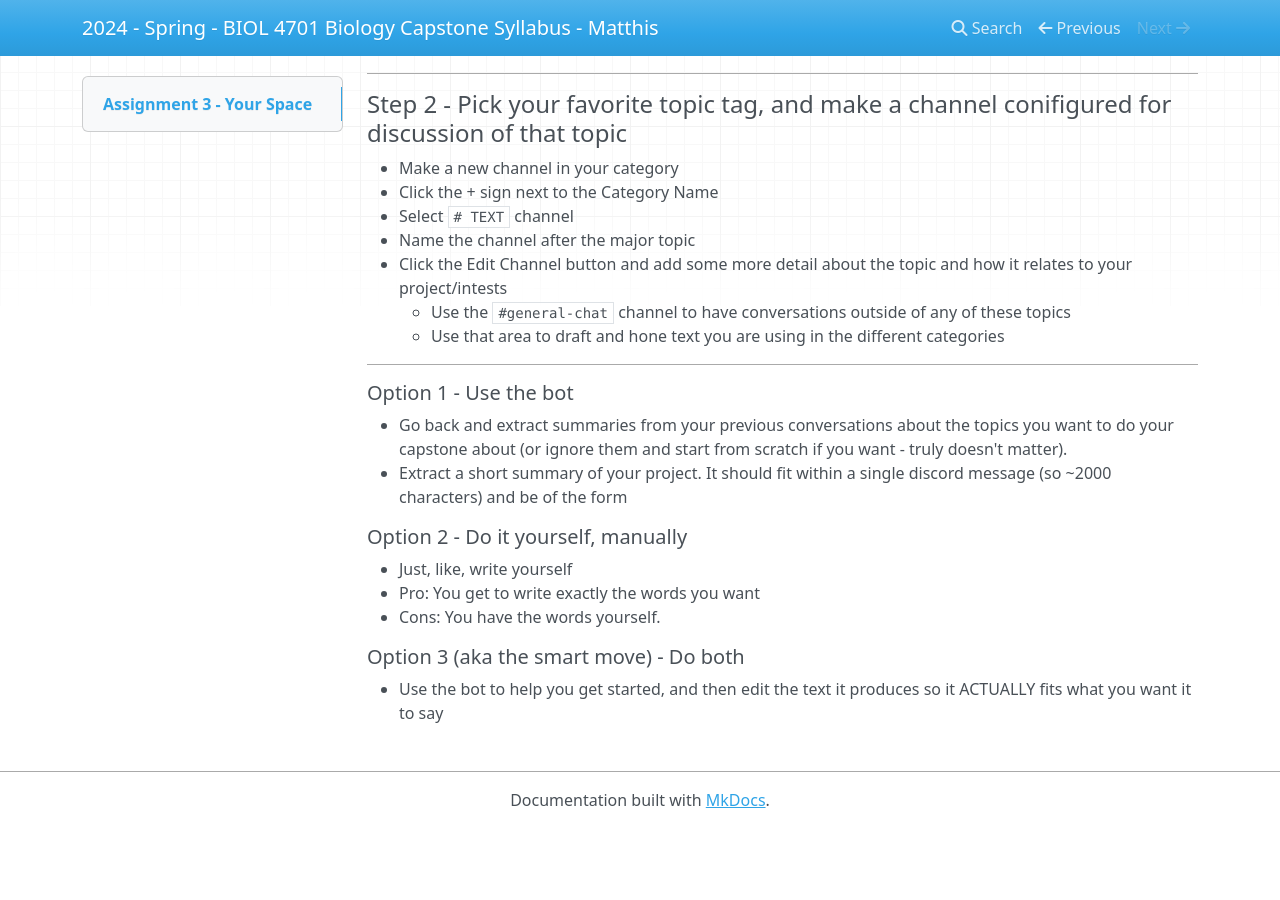
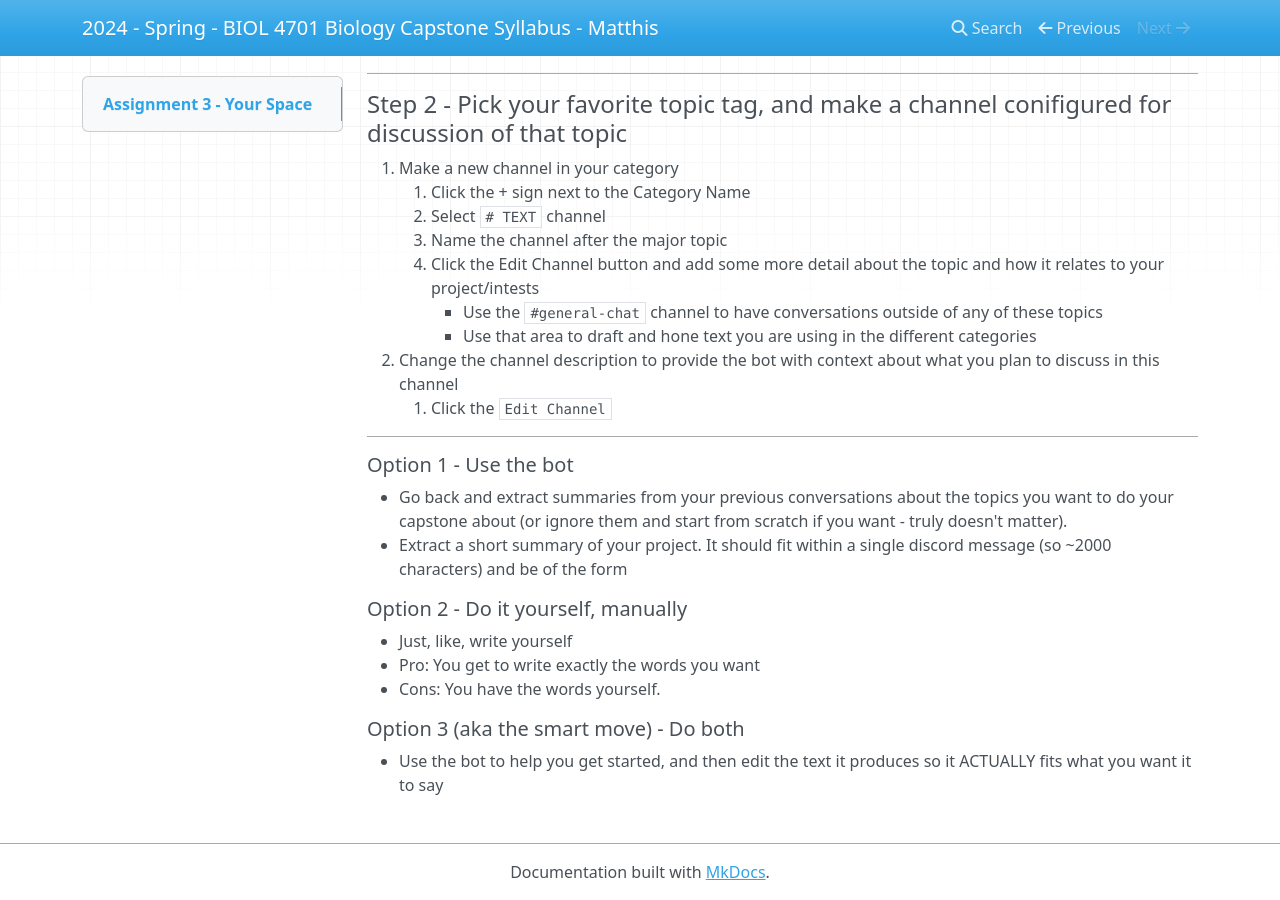
Before and after one commit to HumanMovementNeuroscience/capstone, an MkDocs documentation site: the page built from docs/course_materials/assignments/assignment3/assignment3-student-instructions.md, in a window 1280 px wide and 900 px high, scrolled down 1380 px. Built offline with MkDocs 1.6.1, drawn with Linux system fonts in a browser that asks for light colours; nearby versions of some CDN libraries; before the commit the page ends 2208 px from its top, so only the background shows below that.

Commit message:
Feb 7, 2024, 2:47 PM

```diff
--- a/docs/course_materials/assignments/assignment3/assignment3-student-instructions.md
+++ b/docs/course_materials/assignments/assignment3/assignment3-student-instructions.md
@@ -55,14 +55,15 @@ NOTES -
 
 ---
 #### Step 2 - Pick your favorite topic tag, and make a channel conifigured for discussion of that topic
-- Make a new channel in your category
-  - Click the + sign next to the Category Name
-  - Select `# TEXT` channel
-  - Name the channel after the major topic
-  - Click the Edit Channel button and add some more detail about the topic and how it relates to your project/intests
-    - Use the `#general-chat` channel to have conversations outside of any of these topics
-    - Use that area to draft and hone text you are using in the different categories
-
+1.  Make a new channel in your category
+      1. Click the + sign next to the Category Name
+      1. Select `# TEXT` channel
+      1. Name the channel after the major topic
+      1. Click the Edit Channel button and add some more detail about the topic and how it relates to your project/intests
+          - Use the `#general-chat` channel to have conversations outside of any of these topics
+          - Use that area to draft and hone text you are using in the different categories
+1.  Change the channel description to provide the bot with context about what you plan to discuss in this channel
+    1.  Click the `Edit Channel`
 
 ---
 ##### Option 1 - Use the bot
```
